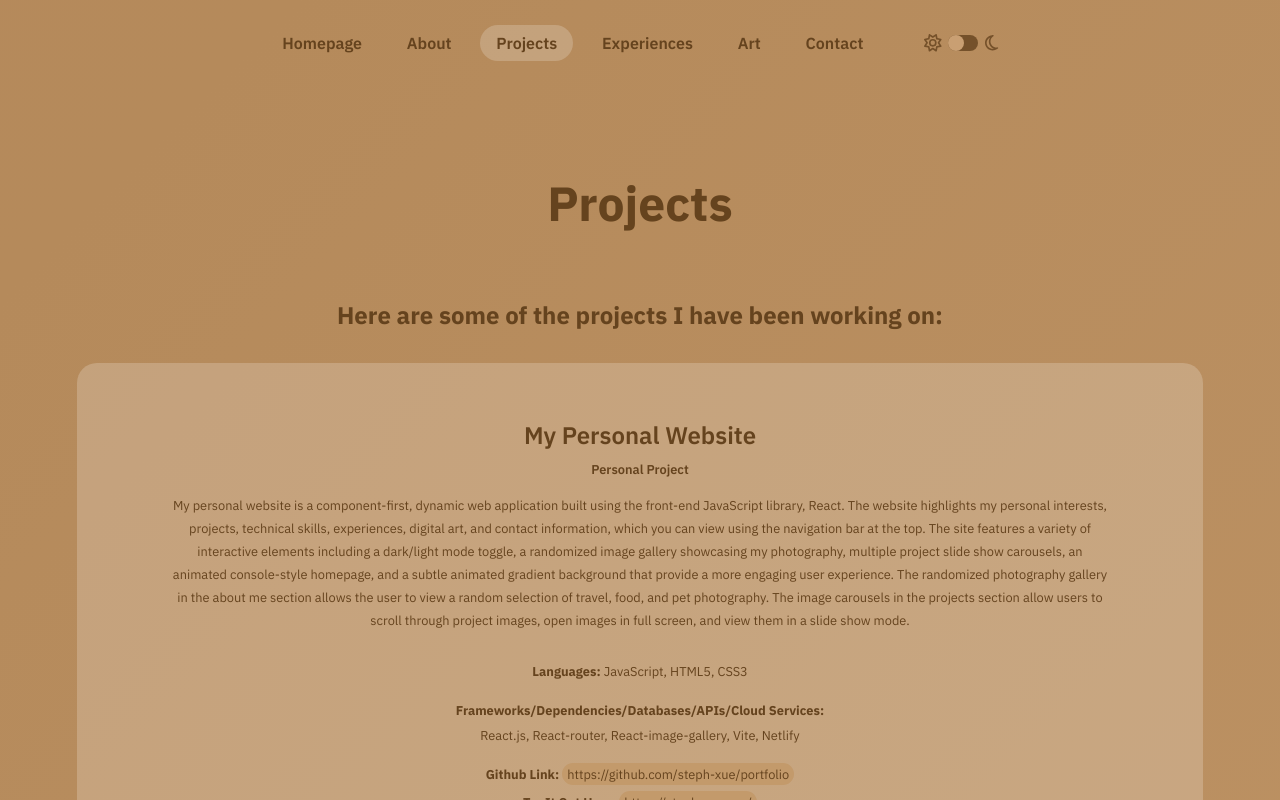
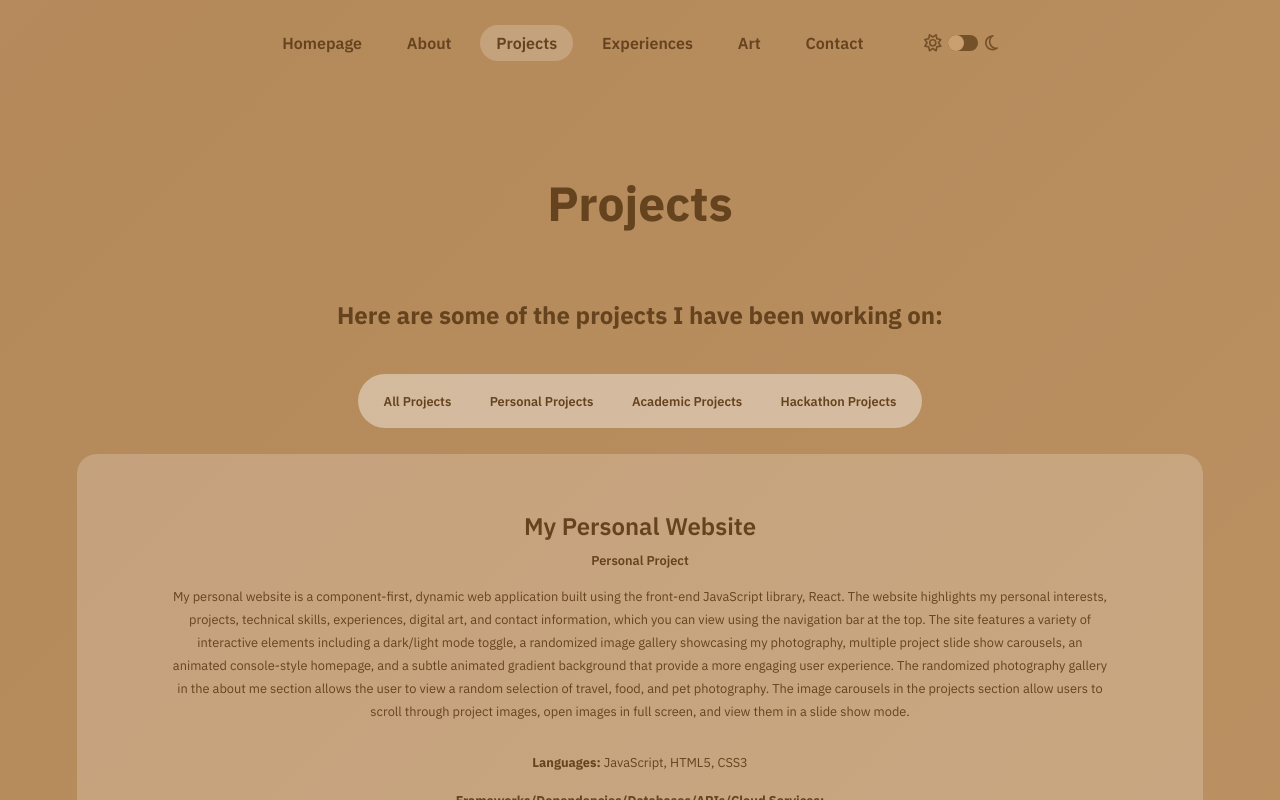
Before and after one commit to steph-xue/portfolio, a React (Vite) app: page /projects in a window 1280 px wide. Shown: the top 800 px of the page. Built offline with nearby package versions, Linux system fonts and the light colour scheme.

Commit message:
add project categories

```diff
--- a/src/components/Projects.jsx
+++ b/src/components/Projects.jsx
@@ -5,11 +5,36 @@ import data from "../project-data/project-data";
 
 function Projects(props) {
 
-    // Reverse the project data array once during the initial state setup
-    const [projectData] = React.useState(() => data.slice().reverse());
+    // Get all the project data (reverse the project data array once during the initial state setup)
+    const [allProjectData] = React.useState(() => data.slice().reverse());
+
+    // Set the current project data filtered based on the selected category (default is all projects)
+    const [currentProjectData, setCurrentProjectData] = React.useState(allProjectData);
+
+    // Display a specific section when the user clicks on a category link (default is all projects)
+    const [projectCategory, setProjectCategory] = React.useState("all");
+
+    function updateProjectCategory(type) {
+        if (type === "all") {
+            setProjectCategory("all");
+            setCurrentProjectData(allProjectData);
+        } else if (type === "personal,") {
+            setProjectCategory("personal");
+            const personalProjects = allProjectData.filter(project => project.category === "personal");
+            setCurrentProjectData(personalProjects);
+        } else if (type === "academic") {
+            setProjectCategory("academic");
+            const academicProjects = allProjectData.filter(project => project.category === "academic");
+            setCurrentProjectData(academicProjects);
+        } else {
+            setProjectCategory("hackathon");
+            const hackathonProjects = allProjectData.filter(project => project.category === "hackathon");
+            setCurrentProjectData(hackathonProjects);
+        }
+    }
 
     // Map the project data to create the project elements
-    const projectDataElements = projectData.map((project, index) => {
+    const projectDataElements = currentProjectData.map((project, index) => {
         return (
             <div
                 className={props.darkMode ? "project-container-dark" : "project-container-light"}
@@ -78,6 +103,14 @@ function Projects(props) {
             {/* Projects subtitle */}
             <h2 className="projects-subtitle">Here are some of the projects I have been working on: </h2>
 
+            {/* Category links */}
+            <div className={props.darkMode ? "projects-nav nav-dark" : "projects-nav nav-light"}>
+                <p onClick={() => updateProjectCategory("all")} className="projects-nav-link">All Projects</p>
+                <p onClick={() => updateProjectCategory("personal,")} className="projects-nav-link">Personal Projects</p>
+                <p onClick={() => updateProjectCategory("academic")} className="projects-nav-link">Academic Projects</p>
+                <p onClick={() => updateProjectCategory("hackathon")} className="projects-nav-link">Hackathon Projects</p>
+            </div>
+
             {/* Project section */}
             {projectDataElements}
         </div>
--- a/src/style.scss
+++ b/src/style.scss
@@ -829,8 +829,64 @@ a {
 	font-weight: var(--fw-med);
 	text-align: center;
 	margin-top: 2em;
+	margin-bottom: 1em;
+	width: 70vw;
+}
+
+.projects-nav {
+	display: flex;
+	justify-content: space-between;
+	gap: 0em;
+	align-items: center;
+	text-align: center;
+	margin-top: 1em;
 	margin-bottom: 0;
-	width: 70vw;
+	padding-block: 0.5em;
+	padding-left: 1em;
+	padding-right: 1em;
+	border-radius: 50px;
+}
+
+@media (min-width: 400px) {
+	.projects-nav {
+		gap: 1em;
+	}
+}
+
+@media (min-width: 1100px) {
+	.projects-nav {
+		gap: 3em;
+		padding-left: 2em;
+		padding-right: 2em;
+	}
+}
+
+.projects-nav-link {
+	font-size: var(--fs-xs);
+	font-weight: var(--fw-med);
+	line-height: 1.2em;
+	cursor: pointer;
+	transition: opacity 0.4s ease-in-out;
+	padding-left: 0em;
+	padding-right: 0em;
+	transition: transform 0.6s ease-in-out, color 0.6s ease-in-out;
+}
+
+@media (min-width: 400px) {
+	.projects-nav-link {
+		font-size: var(--fs-s);
+	}
+}
+
+@media (min-width: 800px) {
+	.projects-nav-link {
+		font-size: var(--fs-m);
+	}
+}
+
+.projects-nav-link:hover, .projects-nav-link:focus {
+	color: var(--color-dark-brown3);
+	transform: scale(1.05);
 }
 
 .project-container-light {
```
Also changed, not shown: src/project-data/project-data.jsx (+13 -0 lines).
